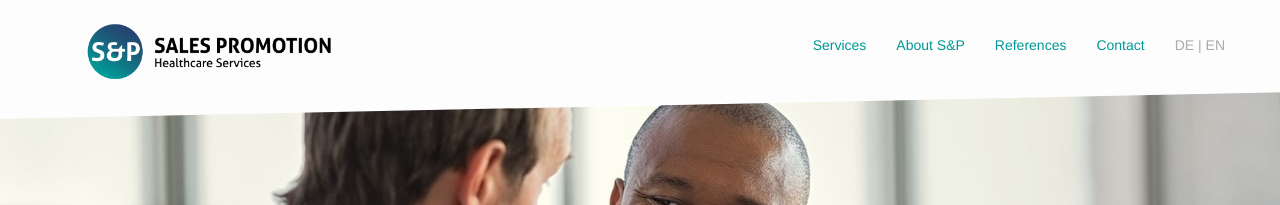
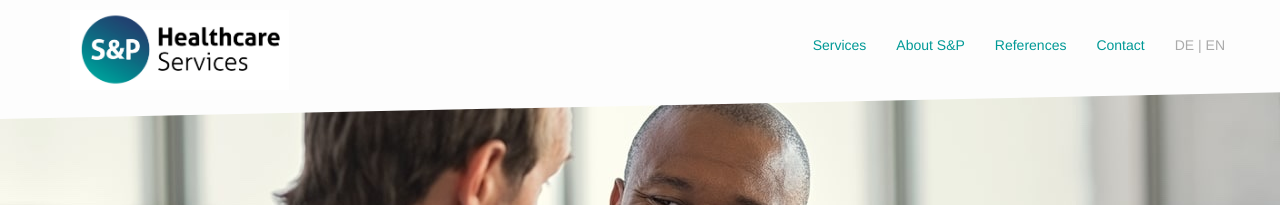
Before and after one commit to samlawski/sp-healthcare, a Jekyll site: the page built from en/index.html, in a window 1280 px wide. Shown: the top 205 px of the page. Built offline with Jekyll 4.4.1, drawn with Linux system fonts in a browser that asks for light colours; nearby versions of some CDN libraries.

Commit message:
Updated '_includes/header_en.html' via CloudCannon

```diff
--- a/_includes/header_en.html
+++ b/_includes/header_en.html
@@ -12,7 +12,7 @@
             <span class="icon-bar"></span>
           </button>
           <a class="logo editable" href="/">
-            <img src="/assets/images/sp-logo-letter.png" alt="FiRe Service & Consulting" />
+            <img src="/assets/images/logo-2-min.png" alt="FiRe Service & Consulting" />
           </a>
         </div><!-- / navbar-header -->
 
```
